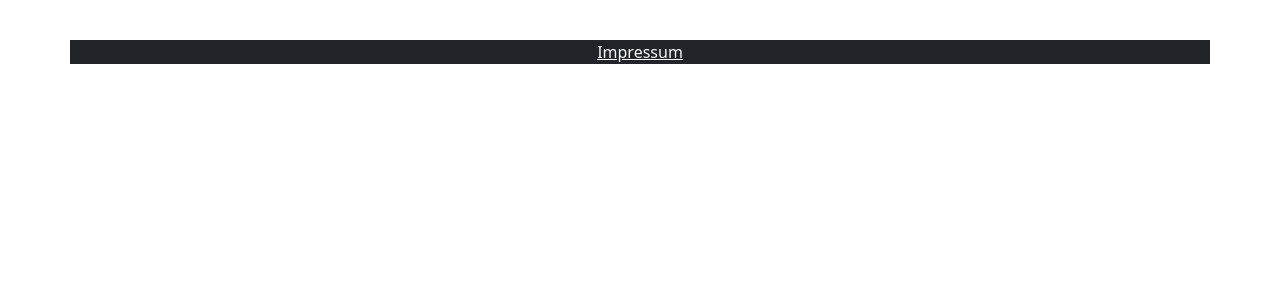
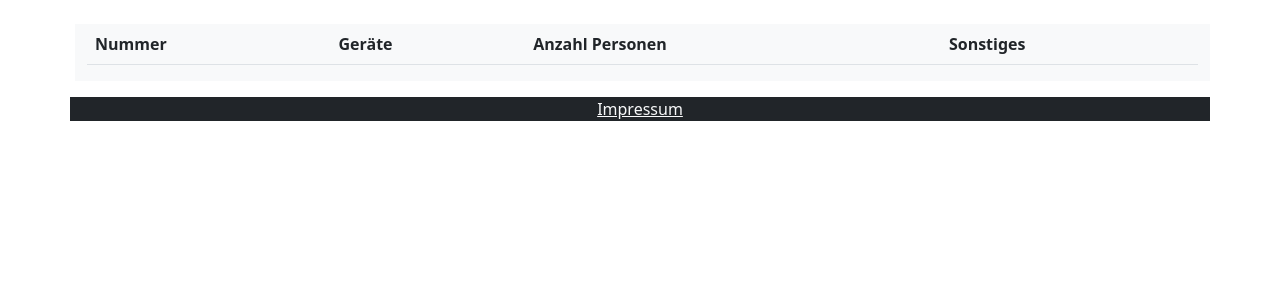
Before and after one commit to Wael653/Project-sksy, a Django app: page /arbeitsplaetze/ in a window 1280 px wide. Shown: the part 124-424 px from the top of the page. Run offline with Django 3.2, Linux system fonts and the light colour scheme; lists and menus that the app fills with data are empty.

Commit message:
update workplace template

```diff
--- a/stars/stars/templates/arbeitsplaetze.html
+++ b/stars/stars/templates/arbeitsplaetze.html
@@ -1,6 +1,25 @@
 {% extends 'base.html' %}
 {% block title %}Stars-Arbeitsplätze{% endblock %}
 {% block content %}
-    <article>
-    </article>
+<table class="table">
+    <thead>
+      <tr>
+        <th scope="col">Nummer</th>
+        <th scope="col">Geräte</th>
+        <th scope="col">Anzahl Personen</th>
+        <th scope="col">Sonstiges</th>
+      </tr>
+    </thead>
+
+    <tbody>
+    {% for eachworkplace in workplaces %}
+        <tr>
+            <th scope="row">{{eachworkplace.nummer}}</th>
+            <td>{{eachworkplace.geraete}}</td>
+            <td>{{eachworkplace.anzahlPersonen}}</td>
+            <td>{{eachworkplace.sonstiges}}</td>
+        </tr>
+    {% endfor %}
+    </tbody>
+  </table>
 {% endblock %}
```
